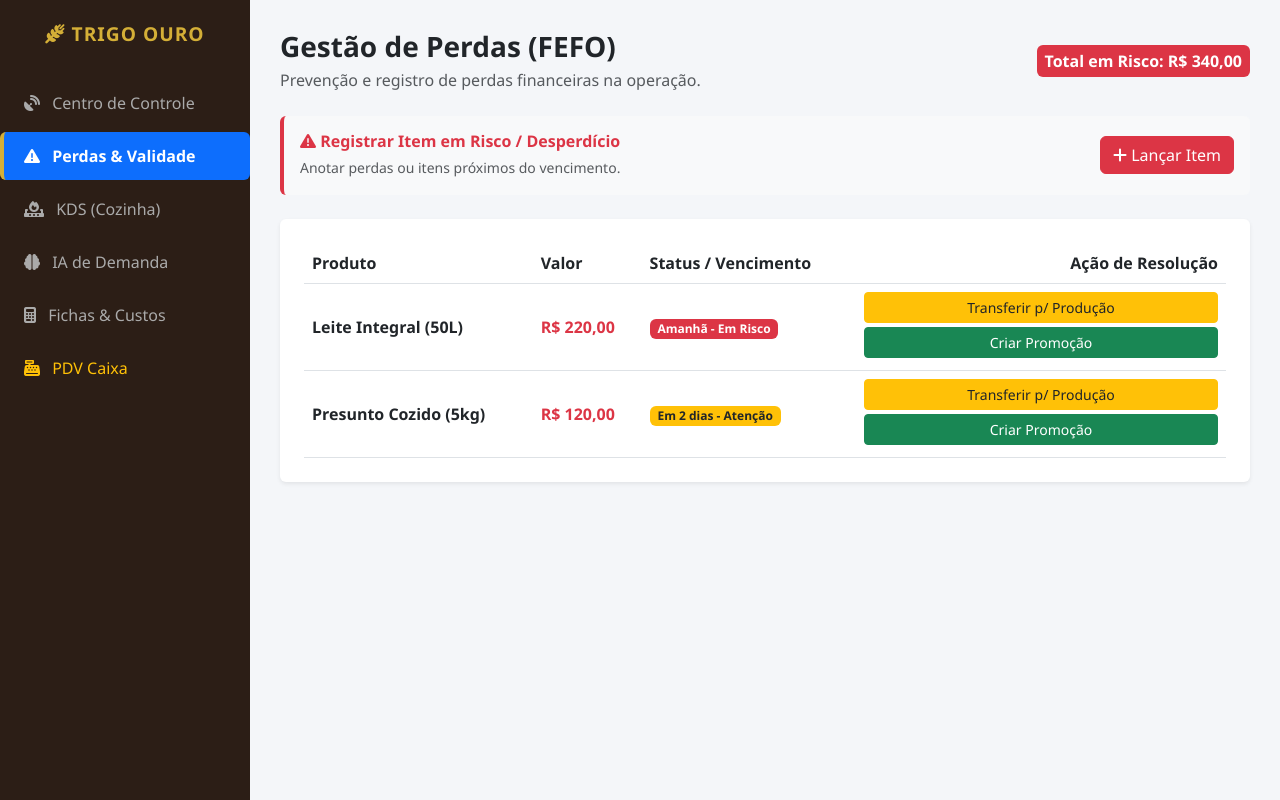
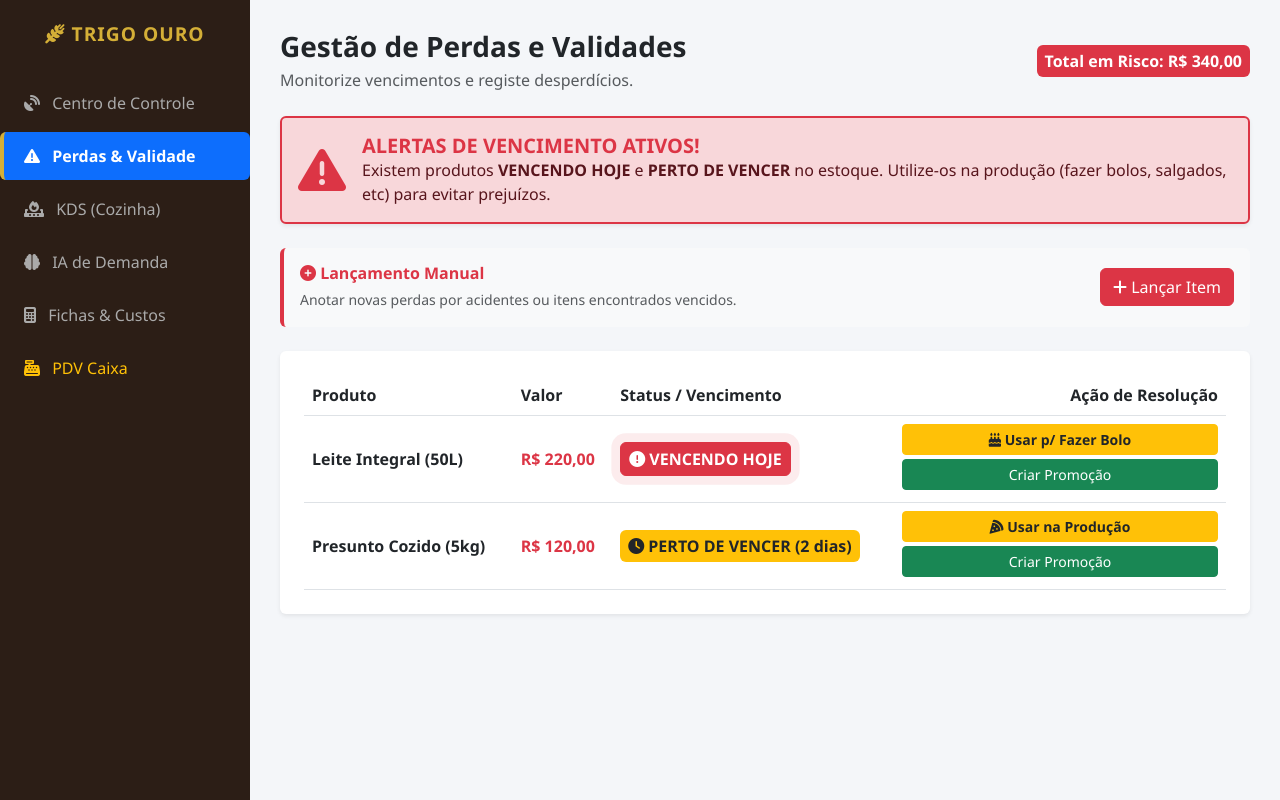
Before and after one commit to JonatanPereira2000/TrigoOuro, a plain HTML site: page index.html in a window 1280 px wide. Both pictures are taken after a click on the link "Perdas & Validade". Drawn offline with nearby package versions, Linux system fonts and the light colour scheme.

Commit message:
Projeto Atualizado

```diff
--- a/css/style.css
+++ b/css/style.css
@@ -100,6 +100,26 @@ body {
     border-left-color: #ffc107;
 }
 
+/* Animação de Alerta para Vencimentos */
+@keyframes pulseAlert {
+    0% {
+        box-shadow: 0 0 0 0 rgba(220, 53, 69, 0.7);
+    }
+
+    70% {
+        box-shadow: 0 0 0 10px rgba(220, 53, 69, 0);
+    }
+
+    100% {
+        box-shadow: 0 0 0 0 rgba(220, 53, 69, 0);
+    }
+}
+
+.badge-vencendo {
+    animation: pulseAlert 2s infinite;
+    border: 1px solid #dc3545;
+}
+
 .kds-board {
     display: flex;
     gap: 20px;
@@ -127,21 +147,7 @@ body {
 
 .kds-card.delayed {
     border-left-color: var(--danger);
-    animation: pulseRed 2s infinite;
-}
-
-@keyframes pulseRed {
-    0% {
-        box-shadow: 0 0 0 0 rgba(220, 53, 69, 0.4);
-    }
-
-    70% {
-        box-shadow: 0 0 0 10px rgba(220, 53, 69, 0);
-    }
-
-    100% {
-        box-shadow: 0 0 0 0 rgba(220, 53, 69, 0);
-    }
+    animation: pulseAlert 2s infinite;
 }
 
 .pdv-item {
--- a/index.html
+++ b/index.html
@@ -37,7 +37,7 @@
                             <div>
                                 <h6 class="text-muted mb-1">Risco de Perda Total</h6>
                                 <h3 class="text-danger mb-0" id="dash-total-risco">R$ 340,00</h3>
-                                <small class="text-dark fw-bold">Validade + Desperdício</small>
+                                <small class="text-dark fw-bold">1 Vencendo Hoje | 1 Perto de Vencer</small>
                             </div>
                             <i class="fa-solid fa-trash-can-arrow-up fa-2x text-danger opacity-50"></i>
                         </div><hr>
@@ -71,16 +71,25 @@
         <div id="estoque" class="section-pane">
             <div class="d-flex justify-content-between align-items-center mb-4">
                 <div>
-                    <h3 class="text-dark fw-bold mb-1">Gestão de Perdas (FEFO)</h3>
-                    <p class="text-muted mb-0">Prevenção e registro de perdas financeiras na operação.</p>
+                    <h3 class="text-dark fw-bold mb-1">Gestão de Perdas e Validades</h3>
+                    <p class="text-muted mb-0">Monitorize vencimentos e registe desperdícios.</p>
                 </div>
                 <span class="badge bg-danger fs-6 p-2" id="totalRiscoBadge">Total em Risco: R$ 340,00</span>
             </div>
 
+            <!-- NOVO: Banner Global de Alerta de Vencimentos -->
+            <div id="alerta-vencimentos-topo" class="alert alert-danger shadow-sm border-danger border-2 d-flex align-items-center mb-4">
+                <i class="fa-solid fa-triangle-exclamation fa-3x me-3 text-danger"></i>
+                <div>
+                    <h5 class="mb-0 fw-bold text-danger">ALERTAS DE VENCIMENTO ATIVOS!</h5>
+                    <span>Existem produtos <strong>VENCENDO HOJE</strong> e <strong>PERTO DE VENCER</strong> no estoque. Utilize-os na produção (fazer bolos, salgados, etc) para evitar prejuízos.</span>
+                </div>
+            </div>
+
             <div class="mb-4 p-3 bg-light rounded border-start border-4 border-danger d-flex justify-content-between align-items-center">
                 <div>
-                    <h6 class="text-danger fw-bold mb-1"><i class="fa-solid fa-triangle-exclamation"></i> Registrar Item em Risco / Desperdício</h6>
-                    <small class="text-muted">Anotar perdas ou itens próximos do vencimento.</small>
+                    <h6 class="text-danger fw-bold mb-1"><i class="fa-solid fa-plus-circle"></i> Lançamento Manual</h6>
+                    <small class="text-muted">Anotar novas perdas por acidentes ou itens encontrados vencidos.</small>
                 </div>
                 <button class="btn btn-danger" onclick="lancarDesperdicio()">
                     <i class="fa-solid fa-plus"></i> Lançar Item
@@ -92,18 +101,28 @@
                 <table class="table align-middle mb-0" id="tabelaValidade">
                     <thead><tr><th>Produto</th><th>Valor</th><th>Status / Vencimento</th><th class="text-end" style="min-width: 250px;">Ação de Resolução</th></tr></thead>
                     <tbody>
+                        <!-- ITEM VENCENDO HOJE -->
                         <tr id="linhaLeite">
-                            <td><strong>Leite Integral (50L)</strong></td><td class="text-danger fw-bold">R$ 220,00</td><td><span class="badge bg-danger">Amanhã - Em Risco</span></td>
+                            <td><strong>Leite Integral (50L)</strong></td>
+                            <td class="text-danger fw-bold">R$ 220,00</td>
+                            <td><span class="badge bg-danger badge-vencendo p-2 fs-6"><i class="fa-solid fa-circle-exclamation"></i> VENCENDO HOJE</span></td>
                             <td class="text-end">
-                                <button class="btn btn-sm btn-warning text-dark mb-1 w-100" onclick="resolverProblema('linhaLeite', 'Transferido para produção!', 220)">Transferir p/ Produção</button>
-                                <button class="btn btn-sm btn-success mb-1 w-100" onclick="resolverProblema('linhaLeite', 'Criado combo promocional!', 220)">Criar Promoção</button>
+                                <button class="btn btn-sm btn-warning text-dark fw-bold mb-1 w-100" onclick="resolverProblema('linhaLeite', 'Leite utilizado para FAZER BOLO e doces! Desperdício evitado.', 220)">
+                                    <i class="fa-solid fa-cake-candles"></i> Usar p/ Fazer Bolo
+                                </button>
+                                <button class="btn btn-sm btn-success mb-1 w-100" onclick="resolverProblema('linhaLeite', 'Criado combo promocional de Café com Leite!', 220)">Criar Promoção</button>
                             </td>
                         </tr>
+                        <!-- ITEM PERTO DE VENCER -->
                         <tr id="linhaPresunto">
-                            <td><strong>Presunto Cozido (5kg)</strong></td><td class="text-danger fw-bold">R$ 120,00</td><td><span class="badge bg-warning text-dark">Em 2 dias - Atenção</span></td>
+                            <td><strong>Presunto Cozido (5kg)</strong></td>
+                            <td class="text-danger fw-bold">R$ 120,00</td>
+                            <td><span class="badge bg-warning text-dark p-2 fs-6"><i class="fa-solid fa-clock"></i> PERTO DE VENCER (2 dias)</span></td>
                             <td class="text-end">
-                                <button class="btn btn-sm btn-warning text-dark mb-1 w-100" onclick="resolverProblema('linhaPresunto', 'Transferido para produção!', 120)">Transferir p/ Produção</button>
-                                <button class="btn btn-sm btn-success mb-1 w-100" onclick="resolverProblema('linhaPresunto', 'Criado combo promocional!', 120)">Criar Promoção</button>
+                                <button class="btn btn-sm btn-warning text-dark fw-bold mb-1 w-100" onclick="resolverProblema('linhaPresunto', 'Presunto transferido para a produção de Salgados e Pizzas!', 120)">
+                                    <i class="fa-solid fa-pizza-slice"></i> Usar na Produção
+                                </button>
+                                <button class="btn btn-sm btn-success mb-1 w-100" onclick="resolverProblema('linhaPresunto', 'Criado combo promocional de Sanduíches!', 120)">Criar Promoção</button>
                             </td>
                         </tr>
                     </tbody>
--- a/js/app.js
+++ b/js/app.js
@@ -24,6 +24,9 @@ function atualizarDisplaysRisco() {
     let badge = document.getElementById('totalRiscoBadge');
     if(totalRisco <= 0) {
         badge.className = "badge bg-success fs-6 p-2";
+        // Oculta o banner gigante de aviso quando tudo for resolvido
+        let alertaTopo = document.getElementById('alerta-vencimentos-topo');
+        if(alertaTopo) alertaTopo.style.display = 'none';
     } else {
         badge.className = "badge bg-danger fs-6 p-2";
     }
@@ -38,14 +41,14 @@ function resolverProblema(id, msg, valor) {
         atualizarDisplaysRisco();
 
         let alerta = document.getElementById('alertaValidade');
-        alerta.innerHTML = `<strong>Resolvido:</strong> ${msg}`;
+        alerta.innerHTML = `<strong>Ação Confirmada:</strong> ${msg}`;
         alerta.classList.remove('d-none');
-        setTimeout(() => alerta.classList.add('d-none'), 3000);
+        setTimeout(() => alerta.classList.add('d-none'), 3500);
     }, 300);
 }
 
 function lancarDesperdicio() {
-    let item = prompt("Qual produto deseja lançar? (Ex: Fornada de Pão Queimada, Queijo Próximo ao Vencimento)");
+    let item = prompt("Qual produto deseja lançar? (Ex: Leite Vencido, Ovos Quebrados)");
     if (!item) return;
 
     let valorStr = prompt("Qual o valor estimado deste item? (Ex: 45.50)");
@@ -54,7 +57,6 @@ function lancarDesperdicio() {
     let valor = parseFloat(valorStr.replace(',', '.'));
     if (isNaN(valor)) return alert("Por favor, insira um número válido.");
 
-    // Novos dados solicitados
     let vencimento = prompt("Qual a data de vencimento? (Ex: 20/10/2026, Vence Amanhã)");
     if (!vencimento) vencimento = "Não informada";
 
@@ -66,15 +68,16 @@ function lancarDesperdicio() {
 
     let idNovaLinha = 'desp-' + Date.now();
 
-    // Adiciona a linha na tabela com as informações novas e os botões exigidos
     document.querySelector('#tabelaValidade tbody').innerHTML += `
         <tr id="${idNovaLinha}">
             <td><strong>${item}</strong></td>
             <td class="text-danger fw-bold">R$ ${valor.toFixed(2).replace('.', ',')}</td>
             <td><span class="badge bg-secondary">${vencimento} - ${status}</span></td>
             <td class="text-end">
-                <button class="btn btn-sm btn-warning text-dark mb-1 w-100" onclick="resolverProblema('${idNovaLinha}', 'Transferido para produção!', ${valor})">Transferir p/ Produção</button>
-                <button class="btn btn-sm btn-success mb-1 w-100" onclick="resolverProblema('${idNovaLinha}', 'Criado combo promocional!', ${valor})">Criar Promoção</button>
+                <button class="btn btn-sm btn-warning text-dark fw-bold mb-1 w-100" onclick="resolverProblema('${idNovaLinha}', 'Produto transferido para ser usado em Bolos/Produção!', ${valor})">
+                    <i class="fa-solid fa-cake-candles"></i> Usar p/ Fazer Bolo
+                </button>
+                <button class="btn btn-sm btn-success mb-1 w-100" onclick="resolverProblema('${idNovaLinha}', 'Criado combo promocional para esgotar stock!', ${valor})">Criar Promoção</button>
             </td>
         </tr>
     `;
```
